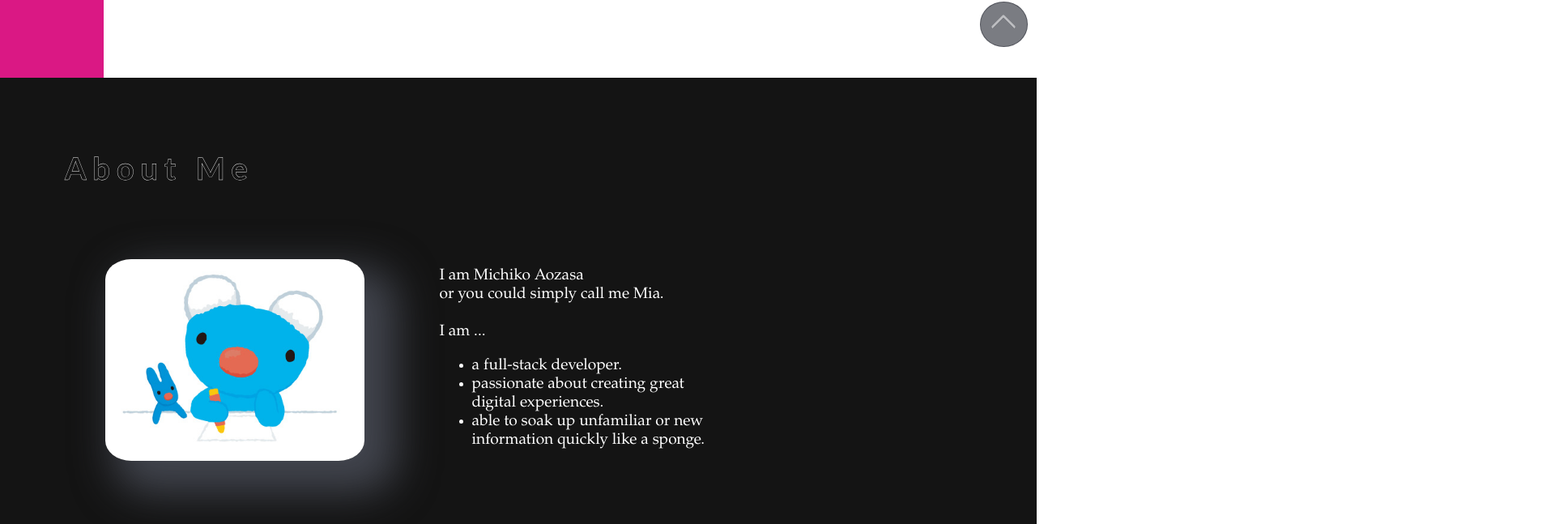
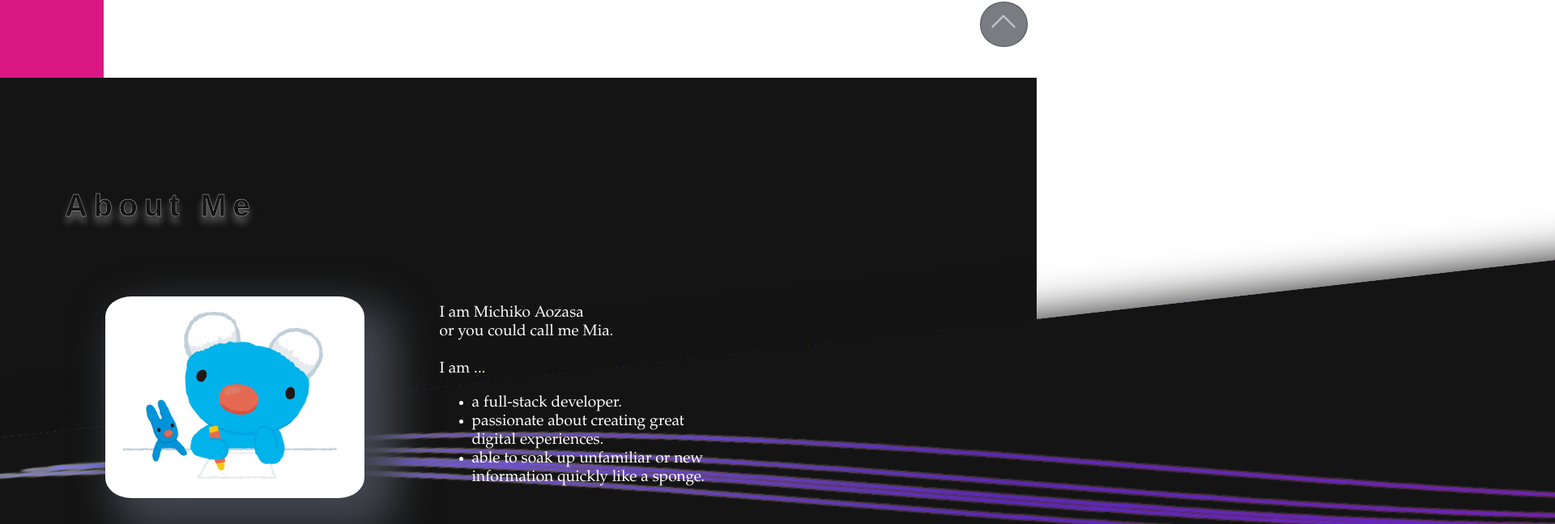
Before and after one commit to michaoz/portfolio, a React (Create React App) app: page / in a window 1280 px wide. Shown: the part 704-1351 px from the top of the page at 81% size, 1920 px wide, since content can reach past the window. Built offline with nearby package versions, Linux system fonts and the light colour scheme.

Commit message:
[UPDATE] add moving lines to About page

```diff
--- a/package.json
+++ b/package.json
@@ -8,15 +8,19 @@
     "@testing-library/user-event": "^13.5.0",
     "@types/jest": "^27.5.2",
     "@types/node": "^16.18.112",
+    "@types/p5": "^1.7.6",
     "@types/react": "^18.3.11",
     "@types/react-dom": "^18.3.0",
     "chart.js": "^4.4.4",
     "gh-pages": "^6.2.0",
+    "p5": "^1.11.2",
     "react": "^18.3.1",
     "react-chartjs-2": "^5.2.0",
     "react-dom": "^18.3.1",
     "react-icons": "^5.3.0",
+    "react-p5-wrapper": "^4.1.2",
     "react-scripts": "5.0.1",
+    "simplex-noise": "^4.0.3",
     "typescript": "^4.9.5",
     "web-vitals": "^2.1.4"
   },
--- a/src/components/ContentMain.tsx
+++ b/src/components/ContentMain.tsx
@@ -9,12 +9,14 @@ import Skills from './ContentMain/Skills';
 import { PropTypeContentMainSkills } from '../type/PropTypeContentMainSkills';
 import Contact from './ContentMain/Contact';
 import { PropTypeContentMainContact } from '../type/PropTypeContentMainContact';
+import { PropTypeContentMainAbout } from '../type/PropTypeContentMainAbout';
 
 const ContentMain = (props: PropTypeContentMain) => {
   const { setVisibleMobileHeaderMenu, setHeaderMenuRefs } = props;
 
   const mainContentRef = useRef<HTMLDivElement | null>(null);
 
+  const [reachAboutPage, setReachAboutPage] = useState<boolean>(false);
   const [visiblePrjBorders, setVisiblePrjBorders] = useState<boolean>(false);
   // Activate or stop the animation of visibility when scrolled to the Skills page
   const [reachSkillsPage, setReachSkillsPage] = useState<boolean>(false);
@@ -29,6 +31,9 @@ const ContentMain = (props: PropTypeContentMain) => {
   /** each section end */
 
   /** props */
+  const propAbout: PropTypeContentMainAbout= {
+    reachAboutPage: reachAboutPage,
+  }
   const propProjects: PropTypeContentMainProjects = {
     visiblePrjBorders: visiblePrjBorders,
   }
@@ -51,6 +56,17 @@ const ContentMain = (props: PropTypeContentMain) => {
     if (mainContentRef.current !== null) {
       mainContentObserver.observe(mainContentRef.current);
     }
+
+    /* Observe About in main content element */
+    // to show borders of projects.
+    const mainContentAboutObserver = new IntersectionObserver((entries) => {
+      const entry = entries[0];  // need the 1st elm only
+      setReachAboutPage(entry.isIntersecting);
+    })
+    if (aboutRef.current !== null) {
+      mainContentAboutObserver.observe(aboutRef.current);
+    }
+    /* Observe About in main content element end */
 
     /* Observe Projects in main content element */
     // to show borders of projects.
@@ -95,7 +111,7 @@ const ContentMain = (props: PropTypeContentMain) => {
     <main>
       <div ref={mainContentRef}>
         <section className="about wrapper" id="about" ref={aboutRef}>
-          <About />
+          <About {...propAbout} />
         </section>
         <section className="projects wrapper" id="projects" ref={projectsRef}>
           <Projects {...propProjects} />
--- a/src/components/ContentMain/About.tsx
+++ b/src/components/ContentMain/About.tsx
@@ -1,7 +1,91 @@
+import { useCallback, useEffect, useRef, useState } from 'react';
 import '../../style/App.css';
 import '../../style/components/ContentMain/About.css';
+import { PropTypeContentMainAbout } from '../../type/PropTypeContentMainAbout';
+import { createNoise2D } from 'simplex-noise';
 
-const About = () => {
+const About = (props: PropTypeContentMainAbout) => {
+    const { reachAboutPage } = props;
+
+    const canvasRef = useRef<HTMLCanvasElement | null>(null);
+    const [stageW, setStageW] = useState<number>(800);  // screen width
+    const [stageH, setStageH] = useState<number>(600);  // screen height
+    const frameRef = useRef<number>(0);
+
+    useEffect(() => {
+        if (reachAboutPage) {
+            // 2Dの描画命令群を取得
+            const cxt = canvasRef.current?.getContext("2d");
+            if (!canvasRef.current || !cxt) {
+                // throw new Error("Failed to get canvas element.")
+                // throw new Error("Failed to get context.")
+                console.log("Cannot display canvas on About page because failing to get canvas element or context.")
+            } else {
+                tick(cxt);
+            }
+        } else {
+            cancelAnimationFrame(frameRef.current);
+        }
+    }, [reachAboutPage])
+
+    const handleBackgroundAnimation = (reachAboutPage: boolean) => {
+    };
+
+    const tick = (cxt: CanvasRenderingContext2D) => {
+        frameRef.current = requestAnimationFrame(() => tick(cxt));
+        const time = Date.now() / 1000;  // 媒介変数（時間）
+        // const time = performance.now() / 4000;
+        // console.log("Date: ", Date.now());
+        // console.log("performance: ", performance.now());
+
+        draw(cxt, time);
+    };
+
+    const draw = (cxt: CanvasRenderingContext2D, time: number) => {
+        if (cxt != null) {
+            const canvasWidth = cxt.canvas.width;
+            const canvasHeight = cxt.canvas.height;
+
+            cxt.clearRect(0, 0, canvasWidth, canvasHeight);  // clear/reset the screen
+            cxt.lineWidth = 1.2;  // line width
+            cxt.beginPath();  // begin a new path
+            cxt.strokeStyle =  "#fff";
+            cxt.fillStyle = "rgba(20, 20, 20, 0.5)";
+            cxt.lineCap = "square";
+            cxt.fillRect(0, 0, canvasWidth, canvasHeight);
+
+            const segmentNum = 150;  // 分割数
+            const lineNum = 5;  // the number of lines
+            const amplitude = canvasHeight / 2.5;  // 振幅：値が大きい->波の縦振れの幅が大きくなる
+
+            var xOffset = 0;
+            [...Array(lineNum).keys()].forEach((j: number) => {
+                [...Array(segmentNum).keys()].forEach((i: number) => {
+                    const x = (i / (segmentNum - 1)) * canvasWidth + xOffset;  // x coordinate
+
+                    /* Defining the y coordinate ptn1: with radian */
+                    const radian = (i / segmentNum) * Math.PI + time;  // radian
+                    const y = amplitude * Math.sin(radian) + canvasHeight / 2;  // y coordinate
+                    /* Defining the y coordinate ptn1: with radian end */
+
+                    if (i === 0) {
+                        cxt.moveTo(x, y);  // begining position of the line
+                    } else {
+                        cxt.lineTo(x, y);  // end position of the line
+                    }
+                    console.log(`x, y: ${x}, ${y}`);  // To check if the canvas line is moving
+                });
+                if (j % 2 === 0) {
+                    xOffset += 15;
+                } else if (j % 3 === 0 || j % 5 === 0) {
+                    xOffset += 20;
+                } else {
+                    xOffset -= 4;
+                }
+            });
+            cxt.stroke();  // draw a line
+        }
+    };
 
     return (
         <div>
@@ -14,7 +98,7 @@ const About = () => {
                     <p>
                         I am Michiko Aozasa
                         <br/>
-                        or you could simply call me Mia.
+                        or you could call me Mia.
                         <br/>
                         <br/>
                         I am ...
@@ -26,6 +110,15 @@ const About = () => {
                     </ul>
                 </div>
             </div>
+            {/* <canvas id="canvas-about-paint" /> */}
+            <div className="wave-bkground-color"></div>
+            <div className="wave-bkground-container">
+                <canvas className="canvas-wave" ref={canvasRef} ></canvas>
+                {/* <div className="paint-bkground visible" id="paint-vis-1"></div>
+                <div className="paint-bkground hidden" id="paint-hid-1"></div>
+                <div className="paint-bkground visible" id="paint-vis-2"></div>
+                <div className="paint-bkground hidden" id="paint-hid-2"></div> */}
+            </div>
         </div>
     );
 }
--- /dev/null
+++ b/src/components/ContentMain/AboutSpotLightShape.tsx
@@ -0,0 +1,5 @@
+const AboutSpotLightShape = () => {
+
+}
+
+export default AboutSpotLightShape;
--- a/src/style/App.css
+++ b/src/style/App.css
@@ -4,6 +4,7 @@
     --fontFamily02: 'Courier New', monospace;
     --fontFamily03: 'Trebuchet MS', sans-serif;
     --fontFamily04: 'Verdana', sans-serif;
+    --fontFamily05: "Arial Rounded MT Bold", "Helvetica Rounded", Arial, sans-serif;
 
     --fontSize01: 2vw;
     --fontSize02: 1.5vw;
@@ -43,6 +44,7 @@
     --lightGrayColor02: #ccc8c8;
     --blackColor01: #000;
     --blackColor02: #141414;
+    --blackColor03: #2e2e2e;
     --whiteColor01: #fff;
     --whiteColor01Tranparent: rgb(255, 255, 255, 0.5);
     --whiteColor02: #f7f8f9;
@@ -101,9 +103,17 @@ main > div {
     /* max-width: 1820px; */
     & h1 {
         color: transparent;
-        -webkit-text-stroke: 0.01em var(--whiteColor01);
+        /* -webkit-text-stroke: 0.01em var(--whiteColor01); */
         letter-spacing: .2em;
-        font-family: var(--fontFamily03);
+        font-family: var(--fontFamily05);
+        text-transform: capitalize;  /* make the first alphabet capital */
+        /* display: block; */
+
+        color: var(--blackColor02);
+        -webkit-text-stroke: 0.01em var(--lightGrayColor02);
+        text-shadow: 0 8px 9px var(--grayColor);
+        font-size: calc(var(--fontSize01) + 0.5em);
+        font-weight: bold;
     }
 }
 
--- a/src/style/components/ContentMain.css
+++ b/src/style/components/ContentMain.css
@@ -1,6 +1,6 @@
 section {
-    margin: 5vh 0;
-    padding: 2vh 0px;
+    margin: 10vh 0;
+    padding: 3vh 0px;
     /* TODO: define height clearly to jump to the exact top position of contact section */
     /* height: 100vh; */
     height: auto;
--- a/src/style/components/ContentMain/About.css
+++ b/src/style/components/ContentMain/About.css
@@ -1,8 +1,14 @@
+section.about {
+    height: 100vh;
+}
+
 .about-content {
     display: flex;
     margin: 10vh;
     /* width: 100%; */
     height: 100%;
+    position: relative;
+    z-index: 1;
 }
 
 .about-my-photo {
@@ -27,3 +33,59 @@
 .i-am-list {
     margin: 0;
 }
+
+.wave-bkground-color {
+    width: 100vw;
+    height: 50vh;
+    position: relative;
+    top: -40vh;
+    left: 0;
+    background: linear-gradient(
+        to right,
+        var(--blackColor02) 0%,
+        var(--lightBlueColor02) 25%,
+        var(--bluePurpleColor02) 50%,
+        var(--darkPink03Color) 75%,
+        var(--blackColor02) 100%
+    );
+    background-size: 400% 400%;
+    animation: moving-wave 10s ease infinite;
+    transform: rotate(-6.5deg);
+    left: -6vh;
+    width: 200vw;
+}
+
+.wave-bkground-container {
+    background-color: transparent;
+    width: 100vw;
+    height: 50vh;
+    position: relative;
+    display: flex;
+    top: calc(-50vh + (-40vh));  /* (.wave-bkground-container height) + (.wave-bkground-color -top height) */
+    box-shadow: var(--blackColor02) 50px 0px 50px 0px;
+    mix-blend-mode: darken;
+    transform: rotate(-6.5deg);
+    left: -6vh;
+    width: 200vw;
+}
+
+@keyframes moving-wave {
+    0% {
+        background-position: 50% 0%;
+    }
+    50% {
+        background-position: 50% 100%;
+    }
+    100% {
+        background-position: 50% 0%;
+    }
+}
+
+.canvas-wave {
+    width: 100%;
+    height: 100%;
+    background-color: var(--blackColor02);
+    position: absolute;
+    top: 0;
+    left: 0;
+}
--- /dev/null
+++ b/src/type/PropTypeContentMainAbout.ts
@@ -0,0 +1,3 @@
+export type PropTypeContentMainAbout = {
+    reachAboutPage: boolean;
+}
--- a/tsconfig.json
+++ b/tsconfig.json
@@ -1,6 +1,6 @@
 {
   "compilerOptions": {
-    "target": "es5",
+    "target": "es6",
     "lib": [
       "dom",
       "dom.iterable",
```
Also changed, not shown: 2 other files (tests, documents, lock files or other folders).
